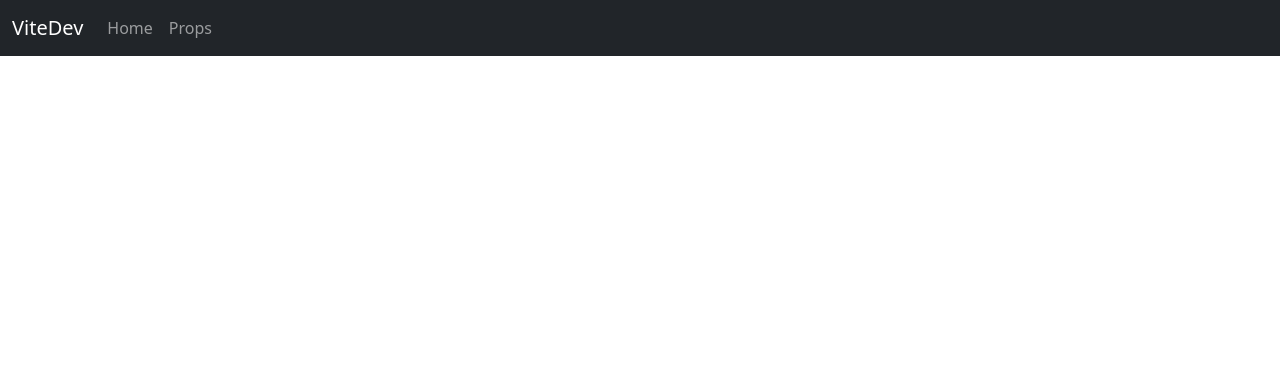
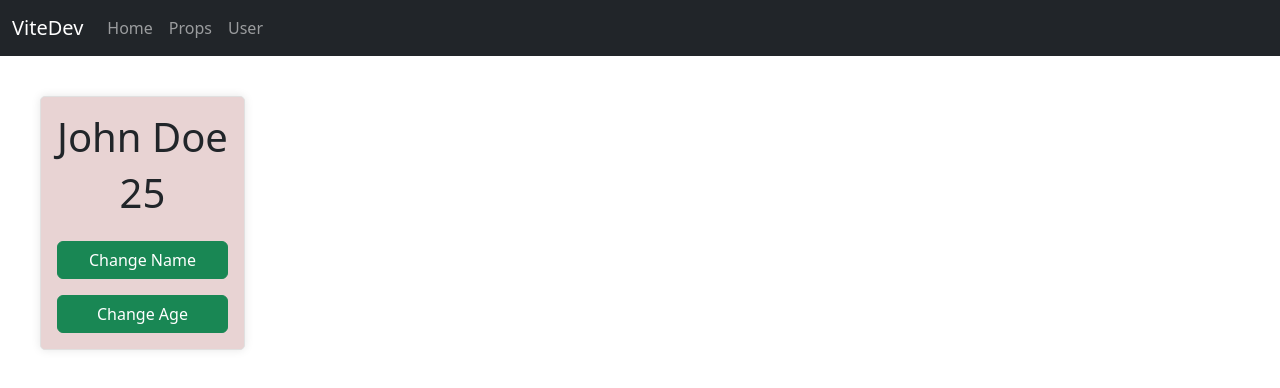
Before and after one commit to night-slayer18/vitedev, a React (Vite) app: page /user in a window 1280 px wide. Before the commit this address had no page. Shown: the top 388 px of the page. Built offline with nearby package versions, Linux system fonts and the light colour scheme.

Commit message:
useState components

```diff
--- a/src/App.css
+++ b/src/App.css
@@ -17,3 +17,22 @@
 .product:hover {
     transform: scale(1.05);
 }
+
+.user {
+    display: flex;
+    flex-direction: column;
+    justify-content: center;
+    text-align: center;
+    width: fit-content;
+    margin: 2.5rem;
+    padding: 1rem;
+    border: 1px solid #e0e0e0;
+    border-radius: 5px;
+    box-shadow: 0 0 10px rgba(0, 0, 0, 0.1);
+    background-color: #e8d3d3;
+    transition: transform 0.3s ease;
+}
+
+.user:hover {
+    transform: scale(1.05);
+}
--- a/src/App.jsx
+++ b/src/App.jsx
@@ -6,6 +6,7 @@ import {
   Route
 } from 'react-router-dom';
 import Product from './components/Product';
+import User from './components/User';
 function App() {
   return (
     <>
@@ -13,6 +14,7 @@ function App() {
         <Navbar/>
         <Routes>
           <Route exact path="/props" element={<Product/>} />
+          <Route exact path="/user" element={<User/>} />
         </Routes>
       </BrowserRouter>
     </>
--- a/src/components/Navbar.jsx
+++ b/src/components/Navbar.jsx
@@ -17,6 +17,9 @@ const Navbar = () => {
                 <li className="nav-item">
                 <Link className="nav-link" to="/props">Props</Link>
                 </li>
+                <li className="nav-item">
+                <Link className="nav-link" to="/user">User</Link>
+                </li>
             </ul>
             </div>
         </div>
--- /dev/null
+++ b/src/components/User.jsx
@@ -0,0 +1,22 @@
+import { useState } from "react"
+
+const User = () => {
+    const [name, setName] = useState('John Doe')
+    const [age, setAge] = useState(25)
+    const changeName = () => {
+        setName('Jane Doe')
+    }
+    const changeAge = () => {
+        setAge(30)
+    }
+  return (
+    <div className='user'>
+      <h1>{name}</h1>
+      <h1>{age}</h1>
+      <button onClick={changeName} className='btn btn-success my-3'>Change Name</button>
+      <button onClick={changeAge} className='btn btn-success'>Change Age</button>
+    </div>
+  )
+}
+
+export default User
```
